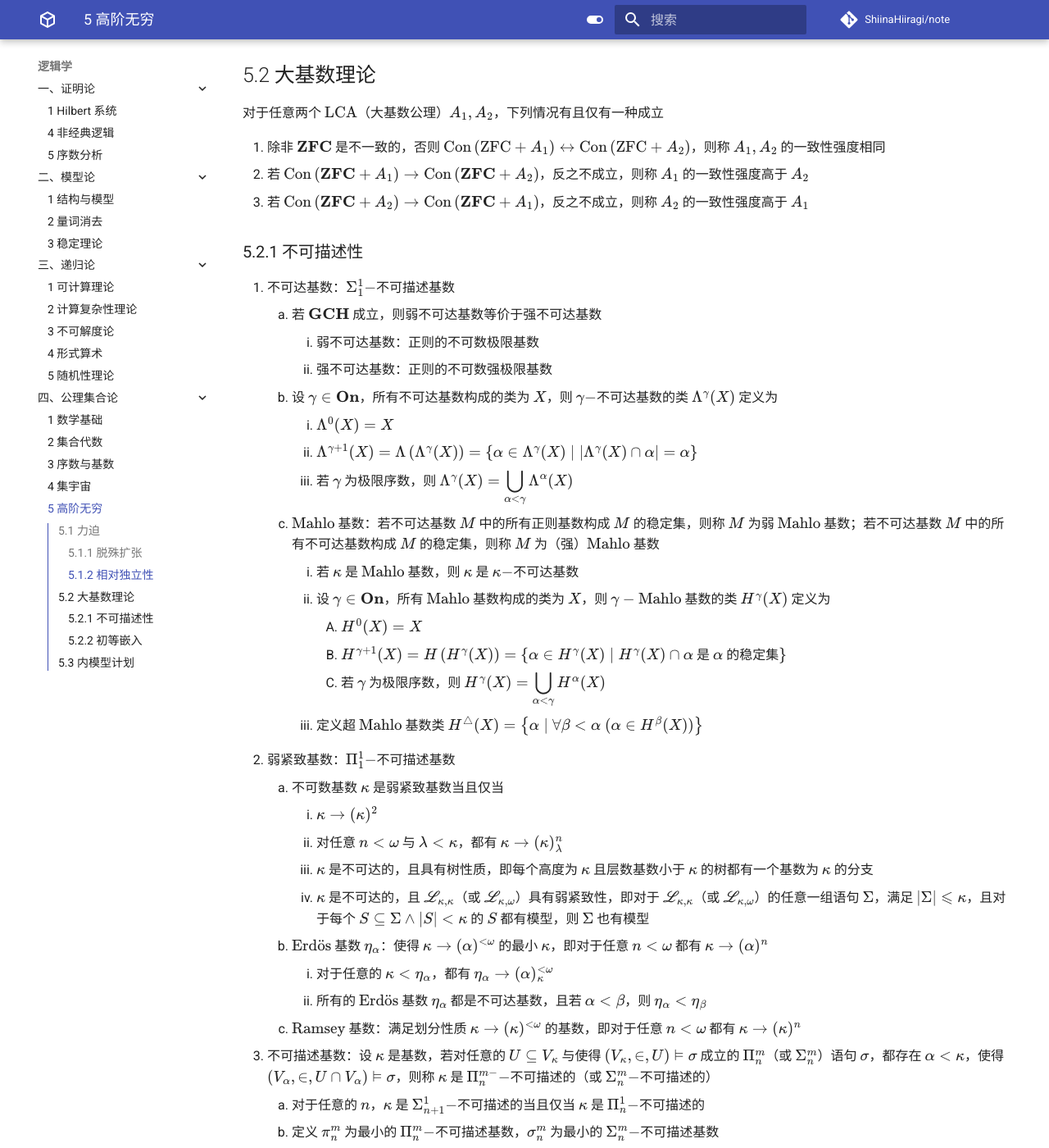
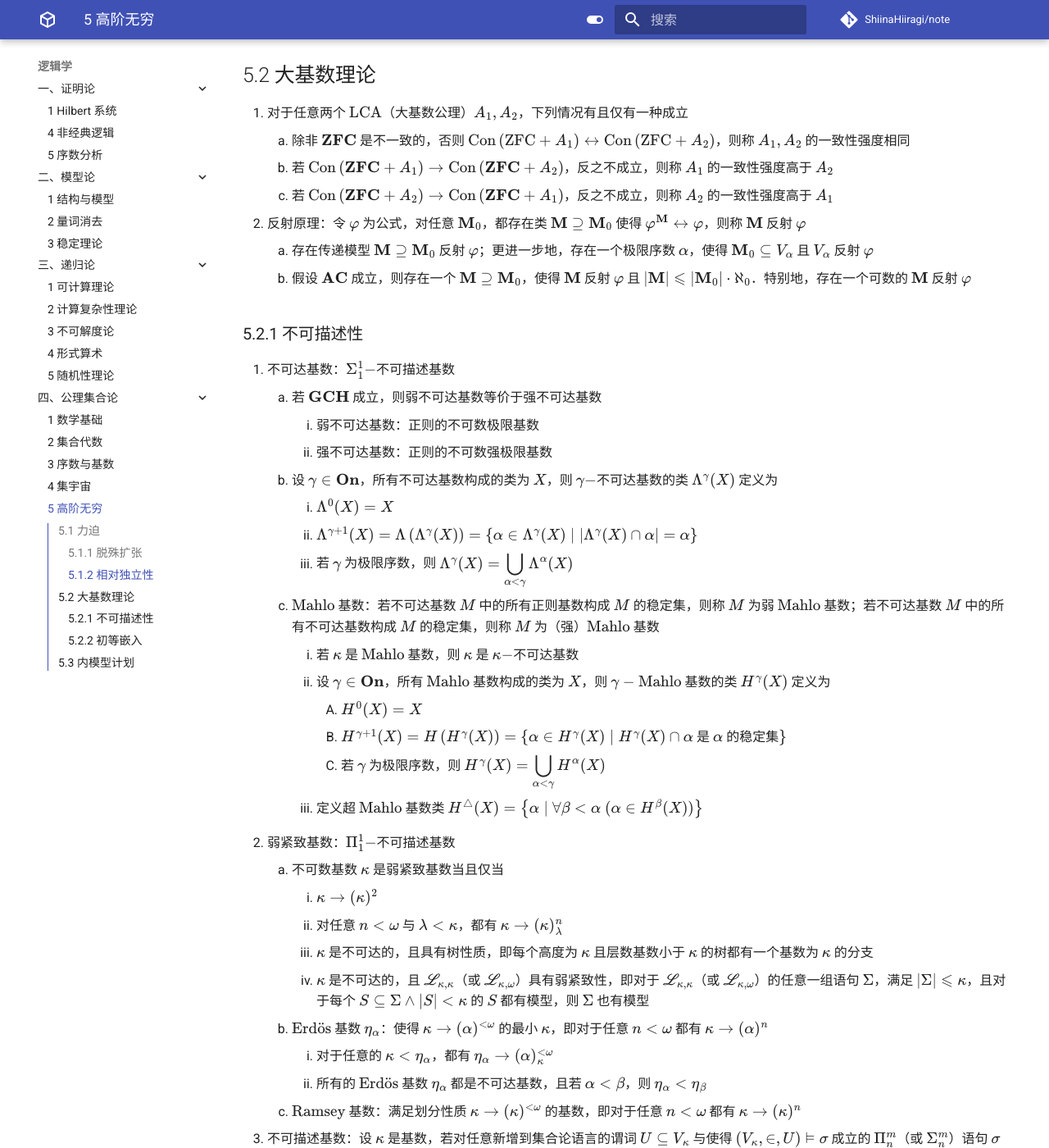
Before and after one commit to ShiinaHiiragi/note, an MkDocs documentation site: the page built from docs/logic/set/card.md, in a window 1280 px wide and 1400 px high, scrolled down 3029 px. Shown: the whole window at 82% size. Built offline with MkDocs 1.6.1 and Material for MkDocs 9.7.7, drawn with Linux system fonts in a browser that asks for light colours; comment, search, counter and statistics services are not loaded.

Commit message:
add refl pr

```diff
--- a/docs/logic/set/card.md
+++ b/docs/logic/set/card.md
@@ -73,11 +73,13 @@
         2. $\operatorname{Con}(\mathbf{ZFC}) \rightarrow \operatorname{Con}\left(\mathbf{ZFC}+2^{\kappa_{0}}=\kappa\right)$ 对任意满足 $\mathrm{cf}(\kappa)>\aleph_{0}$ 的基数 $\kappa$ 成立
 
 ## 5.2 大基数理论
-对于任意两个 $\text{LCA}$（大基数公理）$A_{1}, A_{2}$，下列情况有且仅有一种成立
-
-1. 除非 $\mathbf{ZFC}$ 是不一致的，否则 $\operatorname{Con}\left(\mathrm{ZFC}+A_{1}\right) \leftrightarrow \operatorname{Con}\left(\mathrm{ZFC}+A_{2}\right)$，则称 $A_{1}, A_{2}$ 的一致性强度相同
-2. 若 $\operatorname{Con}\left(\mathbf{ZFC}+A_{1}\right) \rightarrow \operatorname{Con}\left(\mathbf{ZFC}+A_{2}\right)$，反之不成立，则称 $A_{1}$ 的一致性强度高于 $A_{2}$
-3. 若 $\operatorname{Con}\left(\mathbf{ZFC}+A_{2}\right) \rightarrow \operatorname{Con}\left(\mathbf{ZFC}+A_{1}\right)$，反之不成立，则称 $A_{2}$ 的一致性强度高于 $A_{1}$
+1. 对于任意两个 $\text{LCA}$（大基数公理）$A_{1}, A_{2}$，下列情况有且仅有一种成立
+    1. 除非 $\mathbf{ZFC}$ 是不一致的，否则 $\operatorname{Con}\left(\mathrm{ZFC}+A_{1}\right) \leftrightarrow \operatorname{Con}\left(\mathrm{ZFC}+A_{2}\right)$，则称 $A_{1}, A_{2}$ 的一致性强度相同
+    2. 若 $\operatorname{Con}\left(\mathbf{ZFC}+A_{1}\right) \rightarrow \operatorname{Con}\left(\mathbf{ZFC}+A_{2}\right)$，反之不成立，则称 $A_{1}$ 的一致性强度高于 $A_{2}$
+    3. 若 $\operatorname{Con}\left(\mathbf{ZFC}+A_{2}\right) \rightarrow \operatorname{Con}\left(\mathbf{ZFC}+A_{1}\right)$，反之不成立，则称 $A_{2}$ 的一致性强度高于 $A_{1}$
+2. 反射原理：令 $\varphi$ 为公式，对任意 $\mathbf{M}_{0}$，都存在类 $\mathbf{M} \supseteq \mathbf{M}_{0}$ 使得 $\varphi^{\mathbf{M}} \leftrightarrow \varphi$，则称 $\mathbf{M}$ 反射 $\varphi$
+    1. 存在传递模型 $\mathbf{M} \supseteq \mathbf{M}_{0}$ 反射 $\varphi$；更进一步地，存在一个极限序数 $\alpha$，使得 $\mathbf{M}_{0} \subseteq V_{\alpha}$ 且 $V_{\alpha}$ 反射 $\varphi$
+    2. 假设 $\mathbf{AC}$ 成立，则存在一个 $\mathbf{M} \supseteq \mathbf{M}_{0}$，使得 $\mathbf{M}$ 反射 $\varphi$ 且 $|\mathbf{M}| \leqslant\left|\mathbf{M}_{0}\right| \cdot \aleph_{0}$．特别地，存在一个可数的 $\mathbf{M}$ 反射 $\varphi$
 
 ### 5.2.1 不可描述性
 1. 不可达基数：$\Sigma_1^1-$不可描述基数
@@ -105,7 +107,7 @@
         1. 对于任意的 $\kappa<\eta_{\alpha}$，都有 $\eta_{\alpha} \rightarrow(\alpha)_{\kappa}^{<\omega}$
         2. 所有的 $\text{Erd}\ddot{\mathrm{o}}\text{s}$ 基数 $\eta_{\alpha}$ 都是不可达基数，且若 $\alpha<\beta$，则 $\eta_{\alpha}<\eta_{\beta}$
     3. $\text{Ramsey}$ 基数：满足划分性质 $\kappa \rightarrow(\kappa)^{<\omega}$ 的基数，即对于任意 $n < \omega$ 都有 $\kappa \rightarrow(\kappa)^{n}$
-3. 不可描述基数：设 $\kappa$ 是基数，若对任意的 $U \subseteq V_{\kappa}$ 与使得 $\left(V_{\kappa}, \in, U\right) \vDash \sigma$ 成立的 $\Pi_{n}^{m}$（或 $\Sigma_{n}^{m}$）语句 $\sigma$，都存在 $\alpha<\kappa$，使得 $\left(V_{\alpha}, \in, U \cap V_{\alpha}\right) \vDash \sigma$，则称 $\kappa$ 是 $\Pi_{n}^{m-}-$不可描述的（或 $\Sigma_{n}^{m}-$不可描述的）
+3. 不可描述基数：设 $\kappa$ 是基数，若对任意新增到集合论语言的谓词 $U \subseteq V_{\kappa}$ 与使得 $\left(V_{\kappa}, \in, U\right) \vDash \sigma$ 成立的 $\Pi_{n}^{m}$（或 $\Sigma_{n}^{m}$）语句 $\sigma$，都存在 $\alpha<\kappa$，使得 $\left(V_{\alpha}, \in, U \cap V_{\alpha}\right) \vDash \sigma$，则称 $\kappa$ 是 $\Pi_{n}^{m}-$不可描述的（或 $\Sigma_{n}^{m}-$不可描述的）
     1. 对于任意的 $n$，$\kappa$ 是 $\Sigma_{n+1}^{1}-$不可描述的当且仅当 $\kappa$ 是 $\Pi_{n}^{1}-$不可描述的
     2. 定义 $\pi_{n}^{m}$ 为最小的 $\Pi_{n}^{m}-$不可描述基数，$\sigma_{n}^{m}$ 为最小的 $\Sigma_{n}^{m}-$不可描述基数
         1. $\pi_{1}^{1}=\sigma_{2}^{1}<\pi_{2}^{1}=\sigma_{3}^{1}<\cdots$
```
